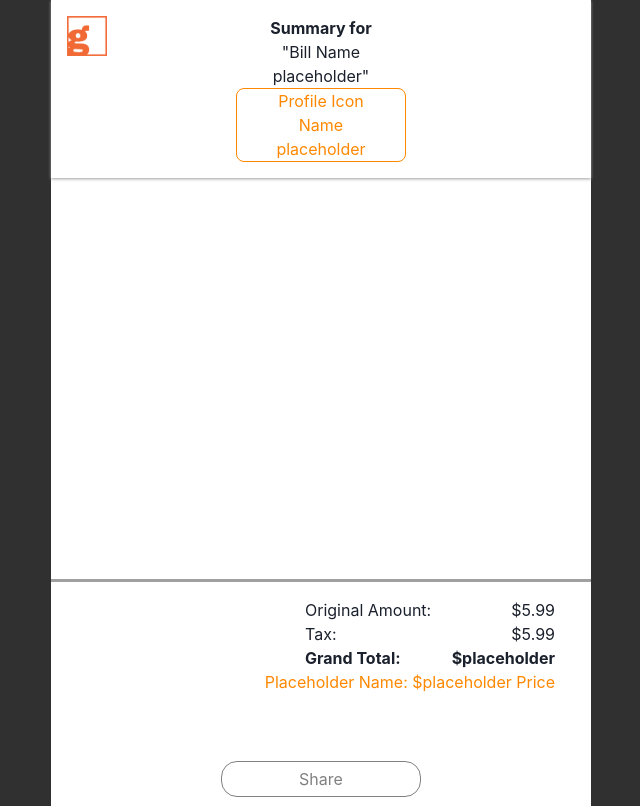
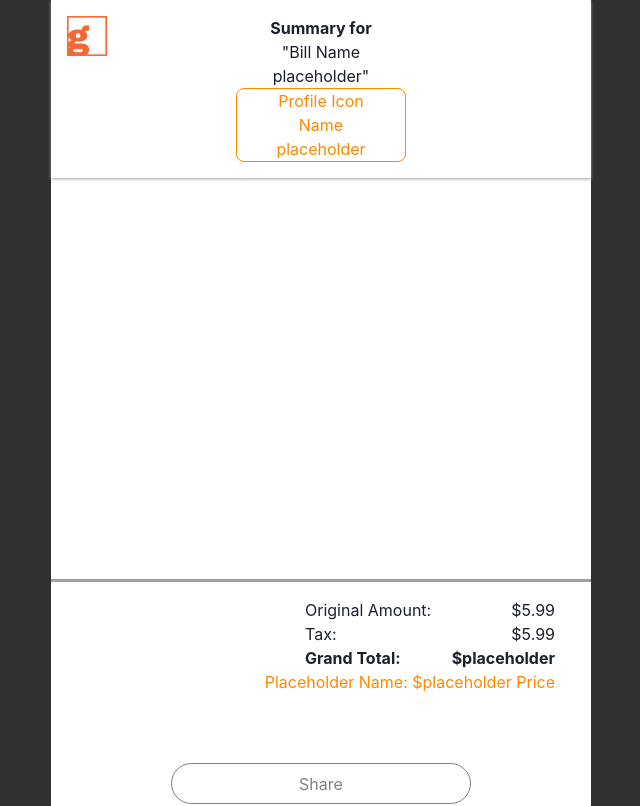
Before and after one commit to LilyCatFiddy/receipt-splitter, a Next.js app: page /billViewPage in a window 1280 px wide. Shown: the top 806 px of the page, without its empty margins (319-959 px from the left). Built offline with nearby package versions, Linux system fonts and the light colour scheme.

Commit message:
made Bill view page buttons larger

```diff
--- a/assets/main.css
+++ b/assets/main.css
@@ -262,9 +262,9 @@ Bill View Page
 }
 
 .billViewButtons {
-    width: 200px;
-    padding: 5px 75px;
-    border-radius: 1em;
+    width: 300px;
+    padding: 7.5px 112.5px;
+    border-radius: 1.5em;
     border: 1px solid gray;
     color: gray;
 }
```
